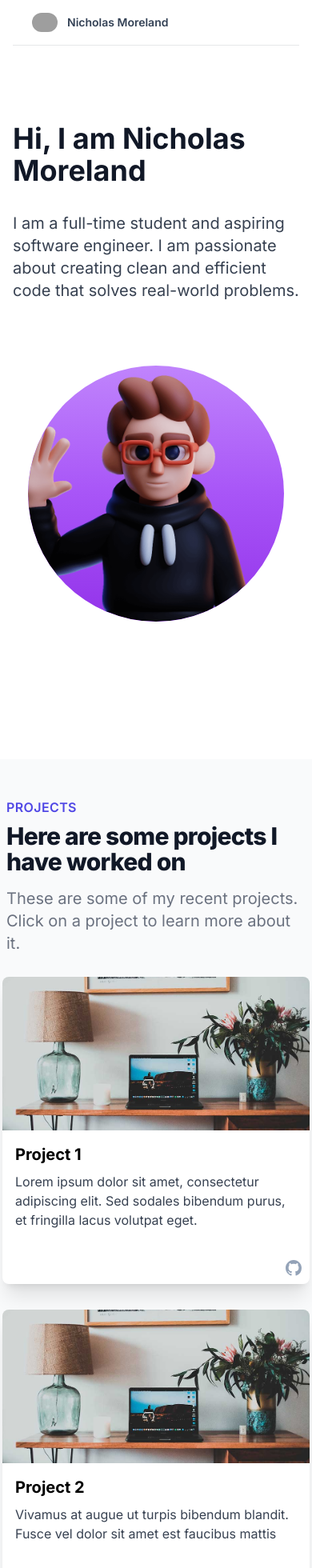
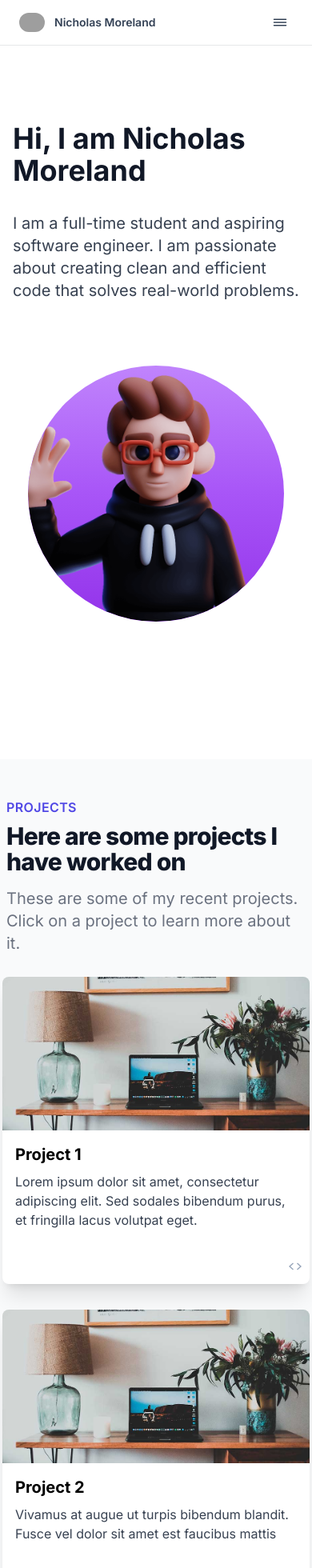
Before and after one commit to nbmoreland/psychic-enigma, a Next.js app: page / in a window 390 px wide. Shown: the top 1960 px of the page at 80% size. Built offline with nearby package versions, Linux system fonts and the light colour scheme; grey boxes are pictures that could not be loaded.

Commit message:
update: navbar for mobile

```diff
--- a/app/about/page.tsx
+++ b/app/about/page.tsx
@@ -1,16 +1,13 @@
 "use client";
 
 import { NavBar } from "../nav/navbar";
-import { useContext } from "react";
-import { DarkModeContext } from "../components/DarkModeContext";
+import { useState } from "react";
 
-export default function Home() {
-  const { darkMode } = useContext(DarkModeContext);
-
+export default function AboutPage({ dark }: { dark: boolean }) {
   return (
-    <div className={darkMode ? "dark" : ""}>
+    <div className={dark ? "dark" : ""}>
       <main className="bg-white dark:bg-gray-900">
-        <NavBar />
+        <NavBar dark={dark} />
 
         <section className="min-h-screen">
           <div className="lg:flex gap-10 mx-4 my-4">
--- a/app/components/DarkModeContext.tsx
+++ /dev/null
@@ -1,25 +0,0 @@
-import React, { createContext, useState } from "react";
-
-type DarkModeContextType = {
-  darkMode: boolean;
-  setDarkMode: React.Dispatch<React.SetStateAction<boolean>>;
-};
-
-type Props = {
-  children: React.ReactNode;
-};
-
-export const DarkModeContext = createContext<DarkModeContextType>({
-  darkMode: false,
-  setDarkMode: () => {},
-});
-
-export const DarkModeProvider = ({ children }: Props) => {
-  const [darkMode, setDarkMode] = useState(false);
-
-  return (
-    <DarkModeContext.Provider value={{ darkMode, setDarkMode }}>
-      {children}
-    </DarkModeContext.Provider>
-  );
-};
--- a/app/components/project/ProjectCard.tsx
+++ b/app/components/project/ProjectCard.tsx
@@ -1,5 +1,6 @@
 import Image, { StaticImageData } from "next/image";
 import { motion } from "framer-motion";
+import { IoCodeSharp } from "react-icons/io5";
 
 export default function ProjectCard({
   title,
@@ -39,15 +40,7 @@ export default function ProjectCard({
           href="https://github.com/nicholasmoreland"
           className="ml-6 block text-slate-400 hover:text-slate-500 dark:hover:text-slate-300"
         >
-          <span className="sr-only">Nicholas Moreland on GitHub</span>
-          <svg
-            viewBox="0 0 16 16"
-            className="w-5 h-5"
-            fill="currentColor"
-            aria-hidden="true"
-          >
-            <path d="M8 0C3.58 0 0 3.58 0 8c0 3.54 2.29 6.53 5.47 7.59.4.07.55-.17.55-.38 0-.19-.01-.82-.01-1.49-2.01.37-2.53-.49-2.69-.94-.09-.23-.48-.94-.82-1.13-.28-.15-.68-.52-.01-.53.63-.01 1.08.58 1.23.82.72 1.21 1.87.87 2.33.66.07-.52.28-.87.51-1.07-1.78-.2-3.64-.89-3.64-3.95 0-.87.31-1.59.82-2.15-.08-.2-.36-1.02.08-2.12 0 0 .67-.21 2.2.82.64-.18 1.32-.27 2-.27.68 0 1.36.09 2 .27 1.53-1.04 2.2-.82 2.2-.82.44 1.1.16 1.92.08 2.12.51.56.82 1.27.82 2.15 0 3.07-1.87 3.75-3.65 3.95.29.25.54.73.54 1.48 0 1.07-.01 1.93-.01 2.2 0 .21.15.46.55.38A8.013 8.013 0 0016 8c0-4.42-3.58-8-8-8z"></path>
-          </svg>
+          <IoCodeSharp />
         </motion.a>
       </div>
     </motion.div>
--- a/app/nav/navbar.tsx
+++ b/app/nav/navbar.tsx
@@ -3,29 +3,23 @@
 import Link from "next/link";
 import Image from "next/image";
 import { motion } from "framer-motion";
-import { useContext } from "react";
-import { DarkModeContext } from "../components/DarkModeContext";
+import { useState } from "react";
 import { RxMoon } from "react-icons/rx";
+import { IoReorderThreeOutline, IoCloseOutline } from "react-icons/io5";
 
-const NavBar = () => {
-  const { darkMode, setDarkMode } = useContext(DarkModeContext);
-
-  const handleToggleDarkMode = () => {
-    setDarkMode(!darkMode);
-  };
+const NavBar = ({ dark }: { dark: boolean }) => {
+  const [isOpen, setIsOpen] = useState(false);
 
   return (
-    <div className="sticky top-0 z-40 w-full backdrop-blur flex-none transition-colors duration-500 lg:z-50 lg:border-b lg:border-slate-900/10 dark:border-slate-50/[0.06] bg-white/95 supports-backdrop-blur:bg-white/60 dark:bg-transparent">
-      <div className="max-w-8xl mx-auto">
-        <div className="py-2 border-b border-slate-900/10 lg:px-8 lg:border-0 dark:border-slate-300/10 mx-4 lg:mx-0">
-          <div className="relative flex items-center">
+    <div className="max-w-8xl mx-auto sticky top-0 z-40 w-full backdrop-blur flex-none py-2 border-b border-slate-900/10 px-2 lg:border-0 lg:mx-0 transition-colors duration-500 lg:z-50 lg:border-b lg:border-slate-900/10 dark:border-slate-50/[0.06] bg-white/95 supports-backdrop-blur:bg-white/60 dark:bg-transparent">
+      <div className="flex items-center">
         <motion.div
           whileTap={{ scale: 0.95 }}
-              className="flex items-center rounded-lg px-2"
+          className="flex items-center px-2"
         >
           <Link
             href="/"
-                className="relative flex items-center px-3 py-1 text-slate-700 rounded-lg hover:bg-slate-100 hover:text-slate-900"
+            className="relative flex items-center py-1 px-1 text-slate-700 rounded-lg hover:bg-slate-100 hover:text-slate-900"
           >
             <Image
               src="https://avatars.githubusercontent.com/u/46201019?v=4"
@@ -39,6 +33,52 @@ const NavBar = () => {
             </div>
           </Link>
         </motion.div>
+
+        <div className="ml-auto">
+          <div className="block lg:hidden relative items-center mr-2 ">
+            <button
+              onClick={() => setIsOpen(!isOpen)}
+              className="font-medium px-3 py-2 text-slate-700 rounded-lg hover:bg-slate-100 hover:text-slate-900"
+            >
+              {isOpen ? (
+                <IoCloseOutline className="fill-current h-6 w-6" />
+              ) : (
+                <IoReorderThreeOutline className="fill-current h-6 w-6" />
+              )}
+            </button>
+          </div>
+        </div>
+
+        {isOpen && (
+          <div className="absolute top-full right-0 mt-2 bg-white rounded-lg shadow-xl py-2 w-48 lg:flex items-center sm:mr-2">
+            <ul className="flex flex-col">
+              <motion.li whileTap={{ scale: 0.95 }}>
+                <Link
+                  href="/projects"
+                  className="block px-4 py-2 text-slate-700 hover:bg-slate-100 hover:text-slate-900"
+                >
+                  Projects
+                </Link>
+              </motion.li>
+              <motion.li whileTap={{ scale: 0.95 }}>
+                <Link
+                  href="/resume"
+                  className="block px-4 py-2 text-slate-700 hover:bg-slate-100 hover:text-slate-900"
+                >
+                  Resume
+                </Link>
+              </motion.li>
+              <motion.li whileTap={{ scale: 0.95 }}>
+                <Link
+                  href="/about"
+                  className="block px-4 py-2 text-slate-700 hover:bg-slate-100 hover:text-slate-900"
+                >
+                  About
+                </Link>
+              </motion.li>
+            </ul>
+          </div>
+        )}
 
         <div className="relative hidden lg:flex items-center ml-auto">
           <nav className="text-sm leading-6 font-semibold text-slate-700 dark:text-slate-200">
@@ -69,11 +109,8 @@ const NavBar = () => {
               </motion.li>
             </ul>
           </nav>
-              <div className="flex items-center border-l border-slate-200 ml-6 pl-6 dark:border-slate-800">
-                <RxMoon
-                  onClick={handleToggleDarkMode}
-                  className="cursor-pointer text-xl block text-slate-400 hover:text-slate-500 dark:hover:text-slate-300"
-                />
+          <div className="flex items-center border-l border-slate-200 ml-6 pl-6 py-1 dark:border-slate-800">
+            <RxMoon className="cursor-pointer text-xl block text-slate-400 hover:text-slate-500 dark:hover:text-slate-300" />
             <a
               href="https://github.com/nicholasmoreland"
               className="ml-6 block text-slate-400 hover:text-slate-500 dark:hover:text-slate-300"
@@ -93,7 +130,7 @@ const NavBar = () => {
               href="https://www.linkedin.com/in/nicholas-moreland-cse/"
               target="_blank"
               rel="noopener noreferrer"
-                  className="ml-6 block text-blue-600 hover:text-blue-700 dark:text-blue-400 dark:hover:text-blue-300"
+              className="ml-6 pr-2 block text-blue-600 hover:text-blue-700 dark:text-blue-400 dark:hover:text-blue-300"
             >
               <span className="sr-only">LinkedIn Profile</span>
               <svg
@@ -112,8 +149,6 @@ const NavBar = () => {
         </div>
       </div>
     </div>
-      </div>
-    </div>
   );
 };
 
--- a/app/page.tsx
+++ b/app/page.tsx
@@ -7,16 +7,15 @@ import devnick from "../public/dev-nick-wave.png";
 
 import { motion } from "framer-motion";
 import { NavBar } from "./nav/navbar";
-import { useContext } from "react";
-import { DarkModeContext } from "./components/DarkModeContext";
+import { useState } from "react";
 
 export default function Home() {
-  const { darkMode } = useContext(DarkModeContext);
+  const [darkMode, setDarkMode] = useState(false);
 
   return (
     <div className={darkMode ? "dark" : ""}>
       <main className="bg-white dark:bg-gray-900">
-        <NavBar />
+        <NavBar dark={darkMode} />
 
         <section className="snap-start min-h-screen">
           <div className="mx-auto max-w-7xl mt-12 py-12 px-4 sm:px-6 lg:py-16 lg:px-8">
--- a/app/projects/page.tsx
+++ b/app/projects/page.tsx
@@ -1,17 +1,13 @@
 "use client";
 
 import { NavBar } from "../nav/navbar";
-import { useContext } from "react";
-import { DarkModeContext } from "../components/DarkModeContext";
 import ProjectSection from "../components/project/ProjectSection";
 
-export default function ProjectsPage() {
-  const { darkMode } = useContext(DarkModeContext);
-
+export default function ProjectsPage({ dark }: { dark: boolean }) {
   return (
-    <div className={darkMode ? "dark" : ""}>
+    <div className={dark ? "dark" : ""}>
       <main className="bg-white dark:bg-gray-900 min-h-screen">
-        <NavBar />
+        <NavBar dark={dark} />
 
         <ProjectSection showcase={false} />
       </main>
--- a/app/resume/page.tsx
+++ b/app/resume/page.tsx
@@ -1,16 +1,12 @@
 "use client";
 
 import { NavBar } from "../nav/navbar";
-import { useContext } from "react";
-import { DarkModeContext } from "../components/DarkModeContext";
 
-export default function Home() {
-  const { darkMode } = useContext(DarkModeContext);
-
+export default function ResumePage({ dark }: { dark: boolean }) {
   return (
-    <div className={darkMode ? "dark" : ""}>
+    <div className={dark ? "dark" : ""}>
       <main className="bg-white dark:bg-gray-900">
-        <NavBar />
+        <NavBar dark={dark} />
 
         <section className="min-h-screen">
           <div className="lg:flex gap-10 mx-4 my-4">
```
Lines whose indentation alone changed are shown as unchanged.
